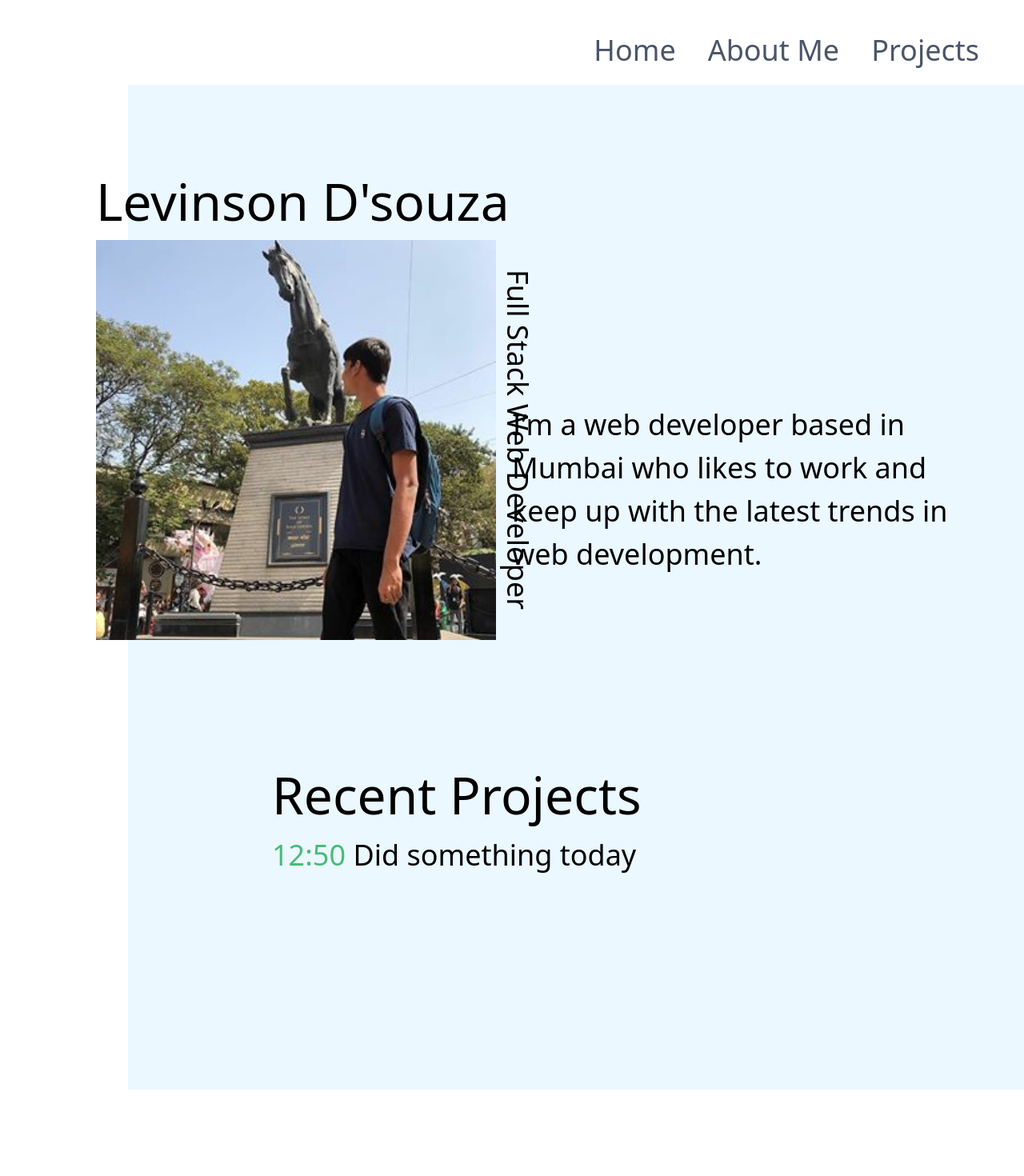
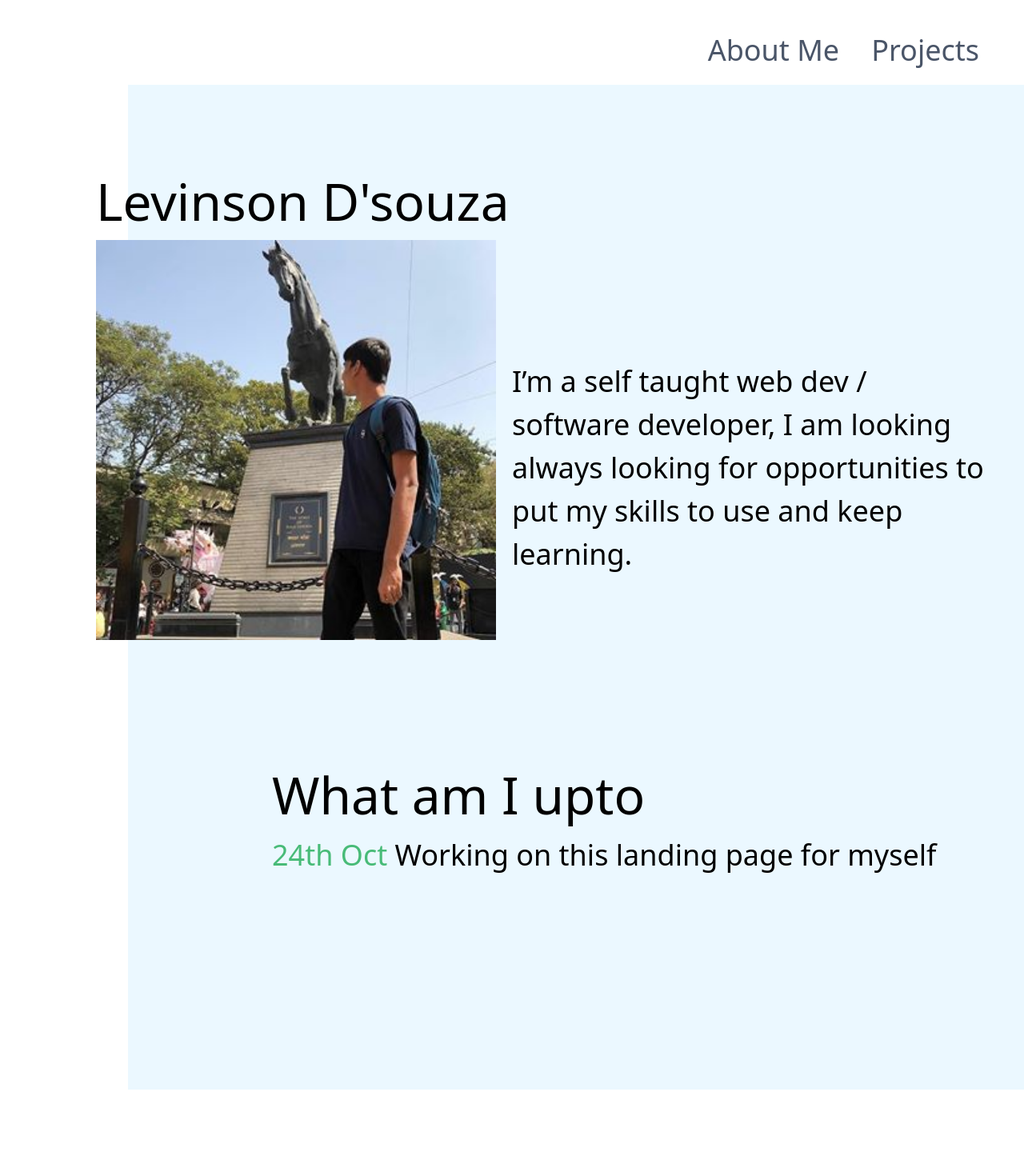
Before and after one commit to LEvinson2504/MyAwesomePortfolio, a Next.js app: page / in a window 1280 px wide. Shown: the top 1470 px of the page at 80% size. Built offline with nearby package versions, Linux system fonts and the light colour scheme.

Commit message:
removed generic task and added real project

```diff
--- a/components/Intro.tsx
+++ b/components/Intro.tsx
@@ -11,18 +11,18 @@ export default function Intro() {
               className="sm:h-500 sm:w-500 h-10"
               src="/images/image.jpg"
             ></img>
-            <h4
+            {/* <h4
               style={{ writingMode: "vertical-lr", textOrientation: "mixed" }}
               className="text-4xl text-center font-light"
             >
               Full Stack Web Developer
-            </h4>
+            </h4> */}
           </div>
         </div>
         <div className="sm:absolute sm:bottom-0 right-0 sm:-mb-20 sm:mr-10 sm:w-64 sm:mt-20 mt-10">
           <p className="text-2xl sm:text-4xl sm:w-600 sm:mb-40 -ml-5 font-light">
-            I’m a web developer based in Mumbai who likes to work and keep up
-            with the latest trends in web development.
+            I’m a self taught web dev / software developer, I am looking always
+            looking for opportunities to put my skills to use and keep learning.
           </p>
         </div>
       </div>
--- a/components/SubIntro.tsx
+++ b/components/SubIntro.tsx
@@ -1,16 +1,24 @@
 import React from "react";
 import Footer from "./Footer";
+import WorkingOn from "./WorkingOn";
 
 export default function SubIntro() {
+  const currentProjects = [
+    {
+      id: 1,
+      project: "Working on this landing page for myself",
+      date: "24th Oct",
+    },
+  ];
   return (
     <section className="container max-w-screen min-h-screen">
       <div className="bg-blue-100 ml-10 sm:ml-40">
         <h3 className="text-4xl pt-10 px-5 sm:text-6xl sm:ml-40">
-          Recent Projects
+          What am I upto
         </h3>
-        <p className="text-3xl sm:text-4xl px-5 sm:h-20 sm:ml-40 font-light">
-          <span className="text-green-500">12:50</span> Did something today
-        </p>
+        {currentProjects.map(({ project, date }) => (
+          <WorkingOn project={project} date={date} />
+        ))}
       </div>
       <Footer />
     </section>
--- a/components/TopNav.tsx
+++ b/components/TopNav.tsx
@@ -5,9 +5,6 @@ export default function TopNav() {
   return (
     <header className="bg-white">
       <div className="sm:flex sm:justify-end sm:flex-row text-right sm:mx-5 p-4">
-        <div className="sm:p-5 text-gray-700 text-3xl sm:text-4xl">
-          <Link href="/">Home</Link>
-        </div>
         <div className="sm:p-5 text-gray-700 text-3xl sm:text-4xl">
           <Link href="/">About Me</Link>
         </div>
--- /dev/null
+++ b/components/WorkingOn.tsx
@@ -0,0 +1,9 @@
+function WorkingOn({ project, date }) {
+  return (
+    <h3 className="text-3xl sm:text-4xl px-5 sm:h-20 sm:ml-40 font-light">
+      <span className="text-green-500">{date}</span> {project}
+    </h3>
+  );
+}
+
+export default WorkingOn;
```
